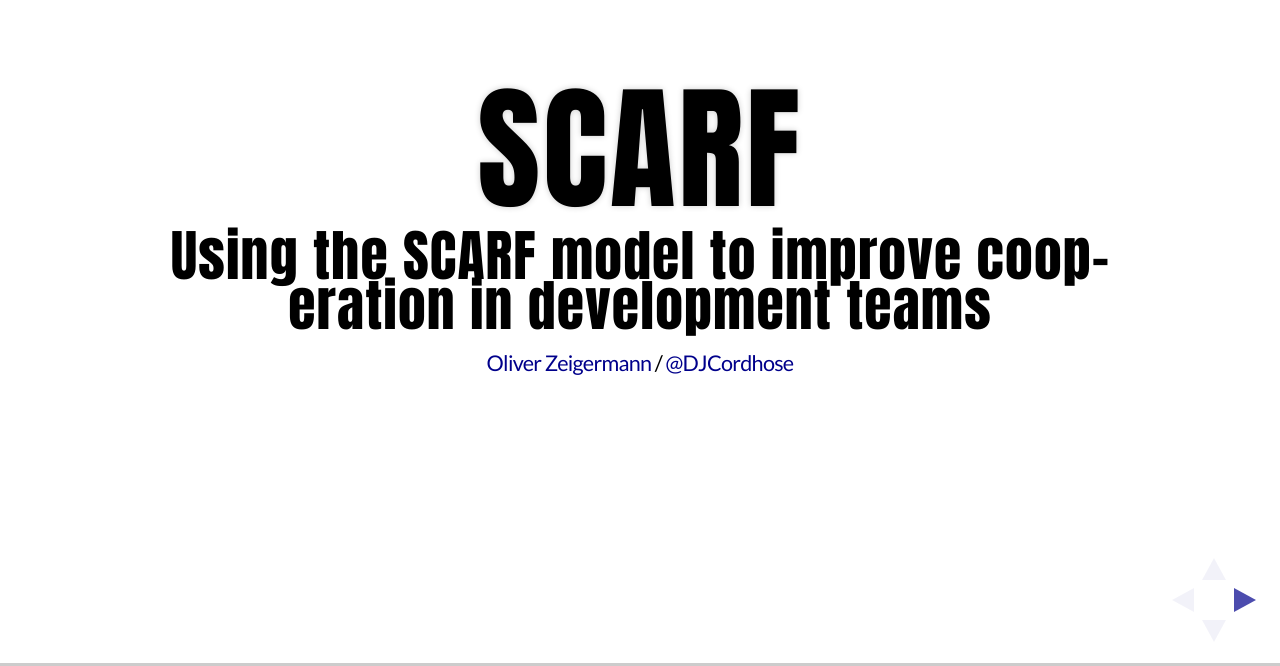
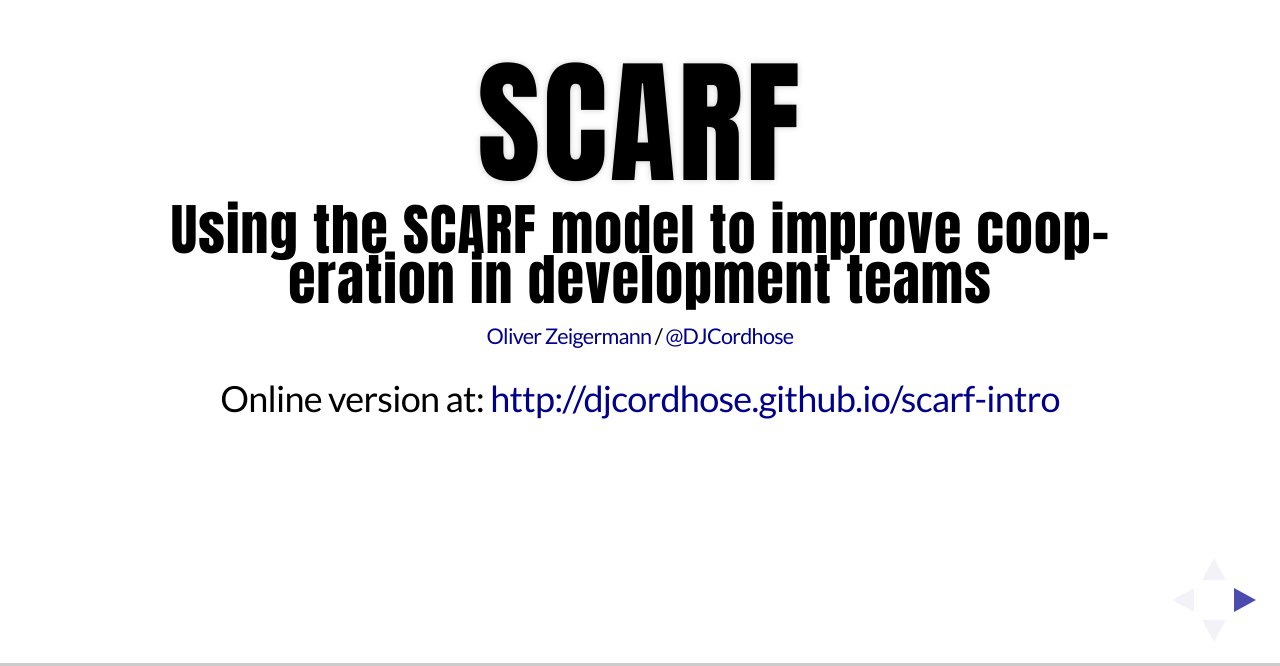
Before and after one commit to DJCordhose/scarf-intro, a plain HTML site: page slides/scarf.html in a window 1280 px wide. Shown: the part 134-800 px from the top of the page. Drawn offline with Linux system fonts and the light colour scheme; a web font is replaced by a local one.

Commit message:
Added public link

```diff
--- a/slides/scarf.html
+++ b/slides/scarf.html
@@ -39,6 +39,7 @@
                 <p>
                     <small><a href="http://zeigermann.eu">Oliver Zeigermann</a> / <a href="http://twitter.com/djcordhose">@DJCordhose</a></small>
                 </p>
+                <p>Online version at: <a href="http://djcordhose.github.io/scarf-intro">http://djcordhose.github.io/scarf-intro</a></p>
             </section>
 
             <!--<section>-->
```
Also changed, not shown: README.md.
